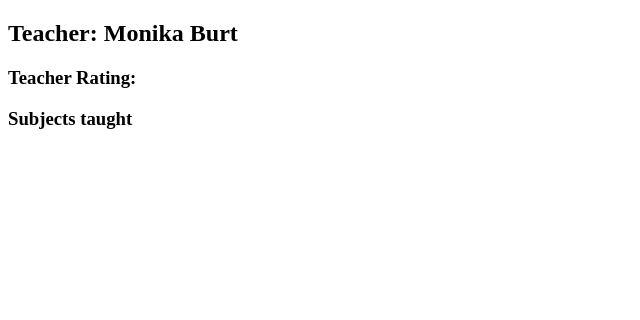
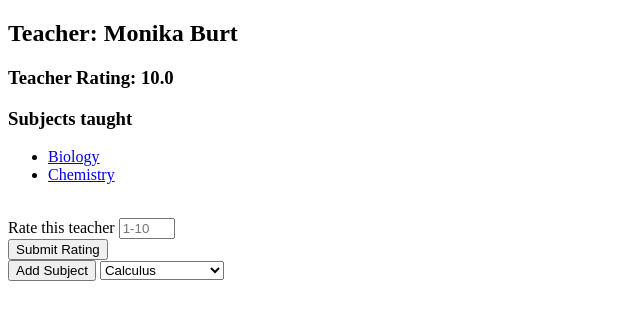
Before and after one commit to MNeipp/django, a Django app: page /teachers/4 in a window 1280 px wide. Shown: the top 320 px of the page, without its empty margins (0-640 px from the left). Run offline with Django 3.2, Linux system fonts and the light colour scheme; data comes from the database, SQL or seed files in the repository; data that the repository does not hold is empty.

Commit message:
Added teacher ratings,student-subject registration

```diff
--- a/school/main/registration_app/models.py
+++ b/school/main/registration_app/models.py
@@ -11,7 +11,6 @@ class Student(models.Model):
 class Teacher(models.Model):
     first_name = models.CharField(max_length=255)
     last_name = models.CharField(max_length=255)
-    rating = models.DecimalField(max_digits=2, decimal_places=1, null=True)
     created_at = models.DateTimeField(auto_now_add=True)
     updated_at = models.DateTimeField(auto_now=True)
 
@@ -22,3 +21,9 @@ class Subject(models.Model):
     all_teachers = models.ManyToManyField(Teacher, related_name="subjects")
     created_at = models.DateTimeField(auto_now_add=True)
     updated_at = models.DateTimeField(auto_now=True)
+
+class Rating(models.Model):
+    rating = models.DecimalField(max_digits=2, decimal_places=0)
+    teacher = models.ForeignKey(Teacher, related_name="ratings", on_delete=models.CASCADE)
+    created_at = models.DateTimeField(auto_now_add=True)
+    updated_at = models.DateTimeField(auto_now=True)
--- a/school/main/registration_app/templates/teachers.html
+++ b/school/main/registration_app/templates/teachers.html
@@ -8,13 +8,31 @@
 <body>
     <div id="wrapper">
         <h2>Teacher: {{teacher.first_name}} {{teacher.last_name}}</h2>
-        <h3>Teacher Rating:</h3>
+        <h3>Teacher Rating: {{rating}}</h3>
         <h3>Subjects taught</h3>
-        <ol>
-            {% for subjects in teacher.subjects.all%}
-            <li>subjects.name</li>
-        </ol>
+        <ul>
+            {% for subjects in teacher.subjects.all|dictsort:"name"%}
+            <li><a href="/subjects/{{subjects.id}}">{{subjects.name}}</a></li>
             {% endfor %}
+        </ul>
+        <br>
+        <form action="/rate_teacher/{{teacher.id}}" method="POST">
+            {% csrf_token %}
+            <label for="rating">Rate this teacher</label>
+            <input type="number" name="rating" id="rating" min="1" max="10" placeholder="1-10" required>
+            <br>
+            <input type="submit" value="Submit Rating">
+        </form>
+        <form action="/teachers/add_subject/{{teacher.id}}" method="POST">
+            {% csrf_token %}
+            <input type="submit" value="Add Subject">
+            <select name="subject" id="subject">
+                {% for subject in not_subjects %}
+                <option value="{{subject.id}}">{{subject.name}}</option>
+                {% endfor %}
+            </select>
+
+        </form>
     </div>
 </body>
 </html>
--- a/school/main/registration_app/urls.py
+++ b/school/main/registration_app/urls.py
@@ -9,8 +9,12 @@ urlpatterns = [
     path('students/<int:student_id>', views.students),
     path('subjects/<int:subject_id>', views.subjects),
     path('teachers/<int:teacher_id>', views.teachers),
-    path('register_student/', views.register_student),
+    path('enroll_student/', views.enroll_student),
     path('hire_teacher/', views.hire_teacher),
     path('create_subject/', views.create_subject),
+    path('rate_teacher/<int:teacher_id>', views.rate_teacher),
+    path('subjects/add_teacher/<int:subject_id>', views.add_teacher),
+    path('teachers/add_subject/<int:teacher_id>', views.add_subject),
+    path('students/register_subject/<int:student_id>',views.register_subject),
 
 ]
--- a/school/main/registration_app/views.py
+++ b/school/main/registration_app/views.py
@@ -1,20 +1,28 @@
 from django.shortcuts import render, HttpResponse, redirect
-from registration_app.models import Subject, Student, Teacher
+from registration_app.models import Subject, Student, Teacher, Rating
 
 # Create your views here.
 def index(request):
-    return render(request, "index.html")
+    context={
+        "total_students":len(Student.objects.all()),
+        "total_subjects":len(Subject.objects.all()),
+        "total_teachers":len(Subject.objects.all()),
+    }
+    return render(request, "index.html", context)
 
 def subject_catalog(request):
     context={
         "subjects": Subject.objects.all()
     }
-    return render(request, "subject_catalog.html")
+    return render(request, "subject_catalog.html", context)
 
 def subjects(request, subject_id):
     current_subject = Subject.objects.get(id=subject_id)
+    not_teachers = Teacher.objects.exclude(subjects__id=subject_id)
     context={
-        "subject": current_subject
+        "subject": current_subject,
+        "not_teachers":not_teachers,
+        "all_teachers":Teacher.objects.all()
     }
     return render(request, "subjects.html", context)
 
@@ -22,8 +30,22 @@ def create_subject(request):
     if request.method=="POST":
         name = request.POST['name']
         desc = request.POST['desc']
-        new_subject = Subject.objects.create(name=name, desc=desc)
-    return HttpResponseRedirect("/")
+        Subject.objects.create(name=name, desc=desc)
+    return redirect("/subjects")
+
+def add_subject(request, teacher_id):
+    if request.method=="POST":
+        current_teacher = Teacher.objects.get(id=teacher_id)
+        new_subject = Subject.objects.get(id=request.POST['subject'])
+        current_teacher.subjects.add(new_subject)
+    return redirect(f'/teachers/{teacher_id}')
+
+def add_teacher(request, subject_id):
+    if request.method=="POST":
+        current_subject = Subject.objects.get(id=subject_id)
+        new_teacher = Teacher.objects.get(id=request.POST['teacher'])
+        current_subject.all_teachers.add(new_teacher)
+    return redirect(f"/subjects/{subject_id}")
 
 def teacher_directory(request):
     context={
@@ -33,8 +55,17 @@ def teacher_directory(request):
 
 def teachers(request, teacher_id):
     current_teacher = Teacher.objects.get(id=teacher_id)
+    total = 0
+    for ratings in current_teacher.ratings.all():
+        total += ratings.rating
+    if len(current_teacher.ratings.all()) == 0:
+        average_rating = "Not yet rated"
+    else:
+        average_rating = round(total/len(current_teacher.ratings.all()),1)
     context={
-        "teacher": current_teacher
+        "teacher": current_teacher,
+        "rating":average_rating,
+        "not_subjects": Subject.objects.exclude(all_teachers__id=teacher_id)
     }
     return render(request, "teachers.html",context)
 
@@ -42,8 +73,13 @@ def hire_teacher(request):
     if request.method=="POST":
         first_name = request.POST['first_name']
         last_name = request.POST['last_name']
-        new_teacher = Teacher.objects.create(first_name=first_name, last_name=last_name)
-    return HttpResponseRedirect("/")
+        Teacher.objects.create(first_name=first_name, last_name=last_name)
+    return redirect("/teachers")
+
+def rate_teacher(request, teacher_id):
+    if request.method=="POST":
+        Rating.objects.create(rating=request.POST['rating'], teacher = Teacher.objects.get(id=teacher_id))
+    return redirect(f"/teachers/{teacher_id}")
 
 def student_directory(request):
     context={
@@ -54,14 +90,22 @@ def student_directory(request):
 def students(request, student_id):
     current_student = Student.objects.get(id=student_id)
     context={
-        "student": current_student
+        "student": current_student,
+        "not_subjects": Subject.objects.exclude(all_students__id=student_id)
     }
     return render(request, "students.html", context)
 
-def register_student(request):
+def enroll_student(request):
     if request.method=="POST":
         first_name = request.POST['first_name']
         last_name = request.POST['last_name']
         grade = request.POST['grade']
-        new_student = Student.objects.create(first_name=first_name, last_name=last_name, grade=grade)
+        Student.objects.create(first_name=first_name, last_name=last_name, grade=grade)
     return redirect("/students")
+
+def register_subject(request, student_id):
+    if request.method=="POST":
+        current_student = Student.objects.get(id=student_id)
+        new_subject = Subject.objects.get(id=request.POST['register_subject'])
+        new_subject.all_students.add(current_student)
+    return redirect (f"/students/{student_id}")
```
Also changed, not shown: school/main/registration_app/templates/index.html (+14 -44 lines), school/main/registration_app/templates/student_directory.html (+6 -6 lines), school/main/registration_app/templates/students.html (+18 -2 lines), school/main/registration_app/templates/subject_catalog.html (added, +32 -0 lines), school/main/registration_app/templates/subjects.html (+24 -5 lines), school/main/registration_app/templates/teacher_directory.html (added, +37 -0 lines), school/main/db.sqlite3, school/main/registration_app/migrations/0004_auto_20200529_1552.py (added).
